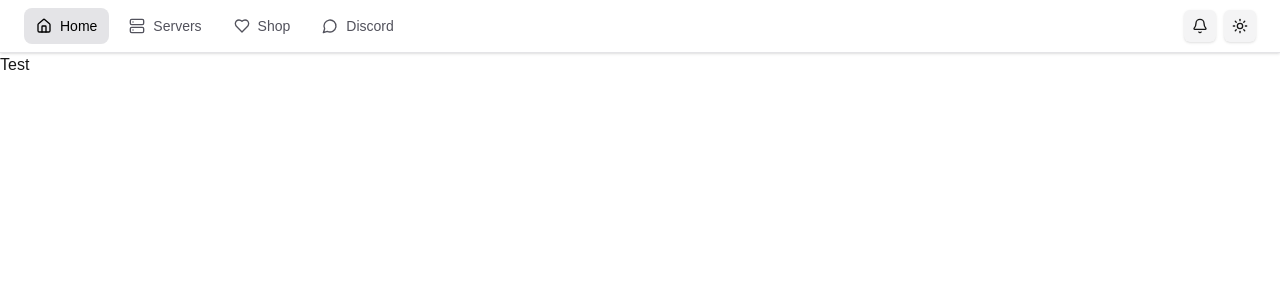
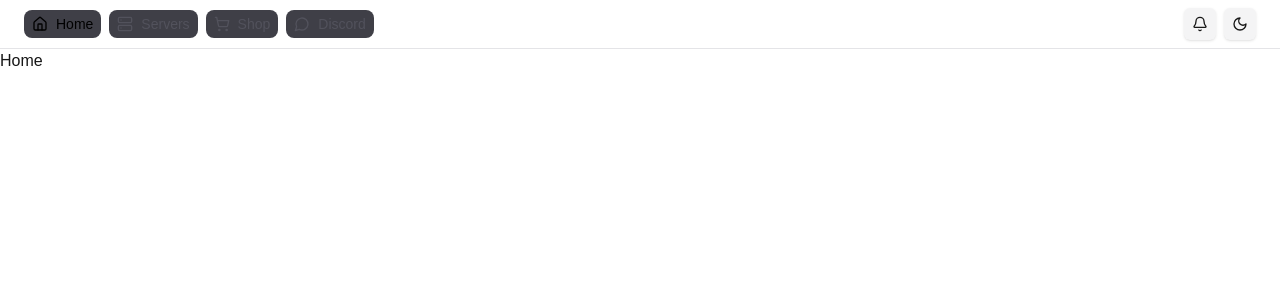
Before and after one commit to sennecools/Minecraft-Network-Site, a Next.js app in the folder frontend/: page / in a window 1280 px wide. Shown: the top 300 px of the page. Built offline with nearby package versions, Linux system fonts and the light colour scheme.

Commit message:
Changed navbar a bit

```diff
--- a/frontend/app/layout.tsx
+++ b/frontend/app/layout.tsx
@@ -8,7 +8,7 @@ export default function RootLayout({
 }) {
 	return (
 		<html lang="en">
-			<body className="bg-zinc-100 dark:bg-zinc-900 text-zinc-900 dark:text-white">
+			<body>
 				<Navbar />
 				{children}
 			</body>
--- a/frontend/app/page.tsx
+++ b/frontend/app/page.tsx
@@ -1,7 +1,7 @@
 export default function Home() {
 	return (
 		<div>
-			<p>Test</p>
+			<p>Home</p>
 		</div>
 	);
 }
--- a/frontend/app/servers/page.tsx
+++ b/frontend/app/servers/page.tsx
@@ -0,0 +1,7 @@
+export default function Home() {
+	return (
+		<div>
+			<p>Servers</p>
+		</div>
+	);
+}
--- a/frontend/components/layout/nav-icon.tsx
+++ b/frontend/components/layout/nav-icon.tsx
@@ -1,7 +1,7 @@
 'use client';
 
 import IconButton from '@/components/ui/icon-button';
-import { Bell, Sun } from 'lucide-react';
+import { Bell, Moon } from 'lucide-react';
 
 export default function NavIcons() {
 	function handleTheme() {
@@ -20,7 +20,7 @@ export default function NavIcons() {
 				ariaLabel="Notifications"
 			/>
 			<IconButton
-				icon={<Sun size={16} />}
+				icon={<Moon size={16} />}
 				onClick={handleTheme}
 				ariaLabel="Toggle theme"
 			/>
--- a/frontend/components/layout/nav-item.tsx
+++ b/frontend/components/layout/nav-item.tsx
@@ -1,26 +1,49 @@
 import Link from 'next/link';
 import { usePathname } from 'next/navigation';
 import clsx from 'clsx';
+import type { ReactNode } from 'react';
 
 type NavItemProps = {
-	icon: React.ReactNode;
+	icon: ReactNode;
 	title: string;
 	href: string;
+	openNewTab?: boolean;
 };
 
-export default function NavItem({ icon, title, href }: NavItemProps) {
+export default function NavItem({
+	icon,
+	title,
+	href,
+	openNewTab = false,
+}: NavItemProps) {
 	const pathname = usePathname();
 	const isActive = pathname === href;
+
+	const commonClasses = clsx(
+		'flex items-center gap-2 px-2 py-1 rounded-lg text-sm font-medium transition bg-zinc-700',
+		isActive
+			? 'bg-zinc-200 dark:bg-zinc-800 text-black dark:text-white'
+			: 'hover:bg-zinc-100 dark:hover:bg-zinc-700 text-zinc-600 dark:text-zinc-300'
+	);
+
+	if (openNewTab) {
+		return (
+			<a
+				href={href}
+				target="_blank"
+				rel="noopener noreferrer"
+				className={commonClasses}
+			>
+				{icon}
+				<span>{title}</span>
+			</a>
+		);
+	}
 
 	return (
 		<Link
 			href={href}
-			className={clsx(
-				'flex items-center gap-2 px-3 py-2 rounded-lg text-sm font-medium transition',
-				isActive
-					? 'bg-zinc-200 dark:bg-zinc-800 text-black dark:text-white'
-					: 'hover:bg-zinc-100 dark:hover:bg-zinc-700 text-zinc-600 dark:text-zinc-300'
-			)}
+			className={commonClasses}
 		>
 			{icon}
 			<span>{title}</span>
--- a/frontend/components/layout/navbar.tsx
+++ b/frontend/components/layout/navbar.tsx
@@ -1,12 +1,12 @@
 'use client';
 
-import { Home, Server, Heart, MessageCircle } from 'lucide-react';
+import { Home, Server, ShoppingCart, MessageCircle } from 'lucide-react';
 import NavItem from './nav-item';
 import NavIcons from './nav-icon';
 
 export default function Navbar() {
 	return (
-		<nav className="w-full border-b border-zinc-200 dark:border-zinc-800 bg-white dark:bg-zinc-900 px-6 py-2 flex items-center gap-2 shadow-sm">
+		<nav className="w-full px-6 py-2 flex items-center gap-2 dark:bg-zinc-900 bg-opacity-50 backdrop-blur-sm border-b border-zinc-200 dark:border-zinc-700">
 			<NavItem
 				icon={<Home size={16} />}
 				title="Home"
@@ -18,17 +18,17 @@ export default function Navbar() {
 				href="/servers"
 			/>
 			<NavItem
-				icon={<Heart size={16} />}
+				icon={<ShoppingCart size={16} />}
 				title="Shop"
-				href="https://patreon.com/yourpage"
+				href="https://patreon.com/c/SenNerd"
+				openNewTab
 			/>
 			<NavItem
 				icon={<MessageCircle size={16} />}
 				title="Discord"
-				href="https://discord.gg/yourserver"
+				href="https://discord.gg/ZNa56yhz48"
+				openNewTab
 			/>
-
-			{/* Icon-only actions (right side) */}
 			<div className="ml-auto flex gap-2">
 				<NavIcons />
 			</div>
```
